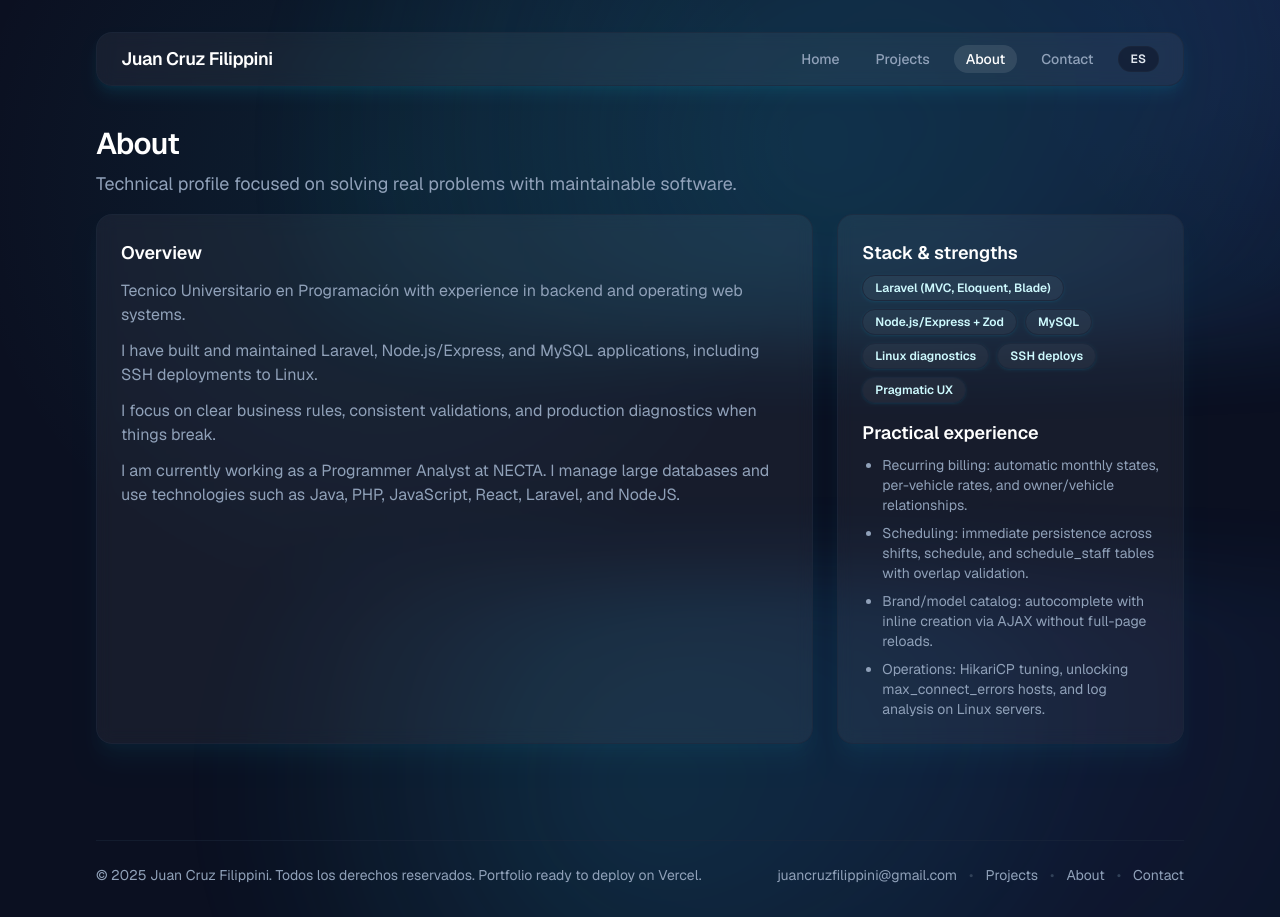
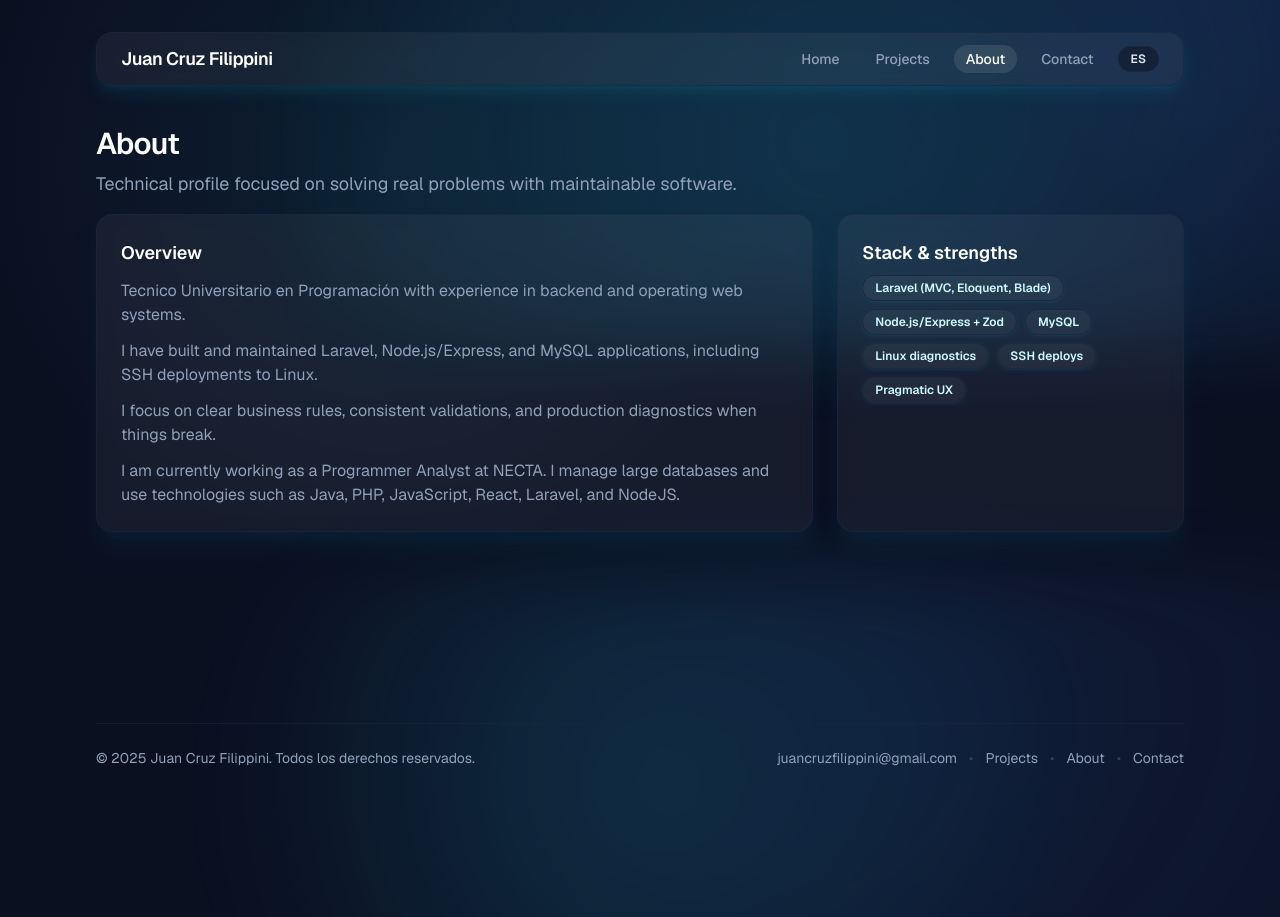
Before and after one commit to juancruzfilippini/portfolio, a Next.js app: page /about in a window 1280 px wide. After the commit the page ends 800 px from the top, so only its background shows below. Built offline with nearby package versions, Linux system fonts and the light colour scheme.

Commit message:
ajustes en sobre mi. 'stack y fortalezas'

```diff
--- a/src/data/translations.ts
+++ b/src/data/translations.ts
@@ -152,7 +152,7 @@ export const translations: Record<Language, Translations> = {
       title: "Sobre mí",
       subtitle: "Perfil técnico enfocado en resolver problemas reales con software mantenible.",
       overviewTitle: "Resumen",
-      experienceTitle: "Experiencia práctica",
+      experienceTitle: "",
       skillsTitle: "Stack y fortalezas",
       overview: [
         "Tecnico Universitario en Programación con experiencia en backend y operación de sistemas web.",
@@ -161,10 +161,6 @@ export const translations: Record<Language, Translations> = {
         "Actualmente me encuentro trabajando como Analista Programador en NECTA. Manejando grandes bases de datos y utilizando tecnologias como Java, PHP, JavaScript, React, Laravel y NodeJS.",
       ],
       experience: [
-        "Cobranzas recurrentes: estados mensuales automáticos, tarifas por vehículo y relación dueños/vehículos.",
-        "Gestión de horarios: persistencia inmediata en tablas shifts, schedule y schedule_staff con validación de solapes.",
-        "Catálogo de marcas y modelos: autocompletado y altas inline vía AJAX sin recargar la página.",
-        "Operación: tuning de HikariCP, desbloqueo de hosts max_connect_errors y análisis de logs en servidores Linux.",
       ],
       skills: [
         "Laravel (MVC, Eloquent, Blade)",
@@ -271,7 +267,7 @@ export const translations: Record<Language, Translations> = {
       title: "About",
       subtitle: "Technical profile focused on solving real problems with maintainable software.",
       overviewTitle: "Overview",
-      experienceTitle: "Practical experience",
+      experienceTitle: "",
       skillsTitle: "Stack & strengths",
       overview: [
         "Tecnico Universitario en Programación with experience in backend and operating web systems.",
@@ -280,10 +276,6 @@ export const translations: Record<Language, Translations> = {
         "I am currently working as a Programmer Analyst at NECTA. I manage large databases and use technologies such as Java, PHP, JavaScript, React, Laravel, and NodeJS.",
       ],
       experience: [
-        "Recurring billing: automatic monthly states, per-vehicle rates, and owner/vehicle relationships.",
-        "Scheduling: immediate persistence across shifts, schedule, and schedule_staff tables with overlap validation.",
-        "Brand/model catalog: autocomplete with inline creation via AJAX without full-page reloads.",
-        "Operations: HikariCP tuning, unlocking max_connect_errors hosts, and log analysis on Linux servers.",
       ],
       skills: [
         "Laravel (MVC, Eloquent, Blade)",
@@ -311,7 +303,7 @@ export const translations: Record<Language, Translations> = {
         "Include project context, technologies, and urgency. For database incidents, add logs and connection metrics to speed up diagnostics.",
     },
     footer: {
-      rights: "Portfolio ready to deploy on Vercel.",
+      rights: "",
       projects: "Projects",
       about: "About",
       contact: "Contact",
```
